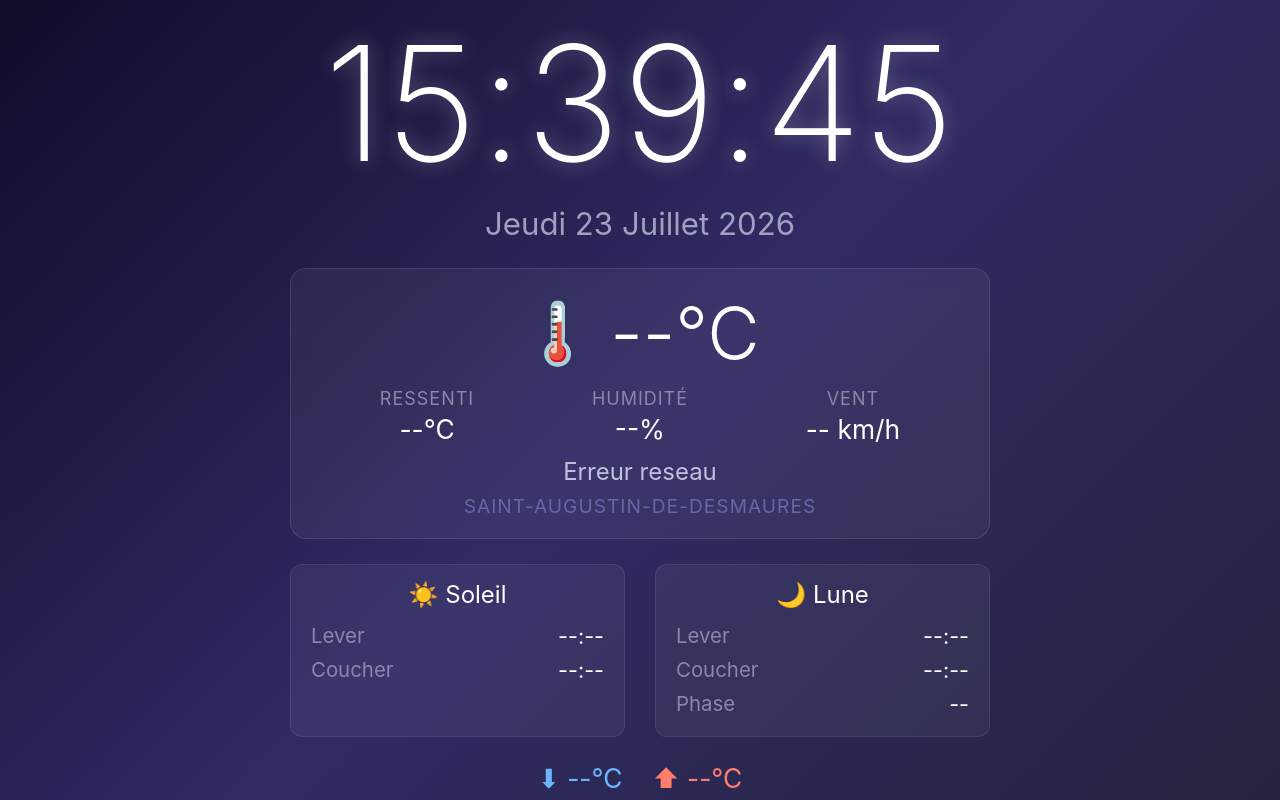
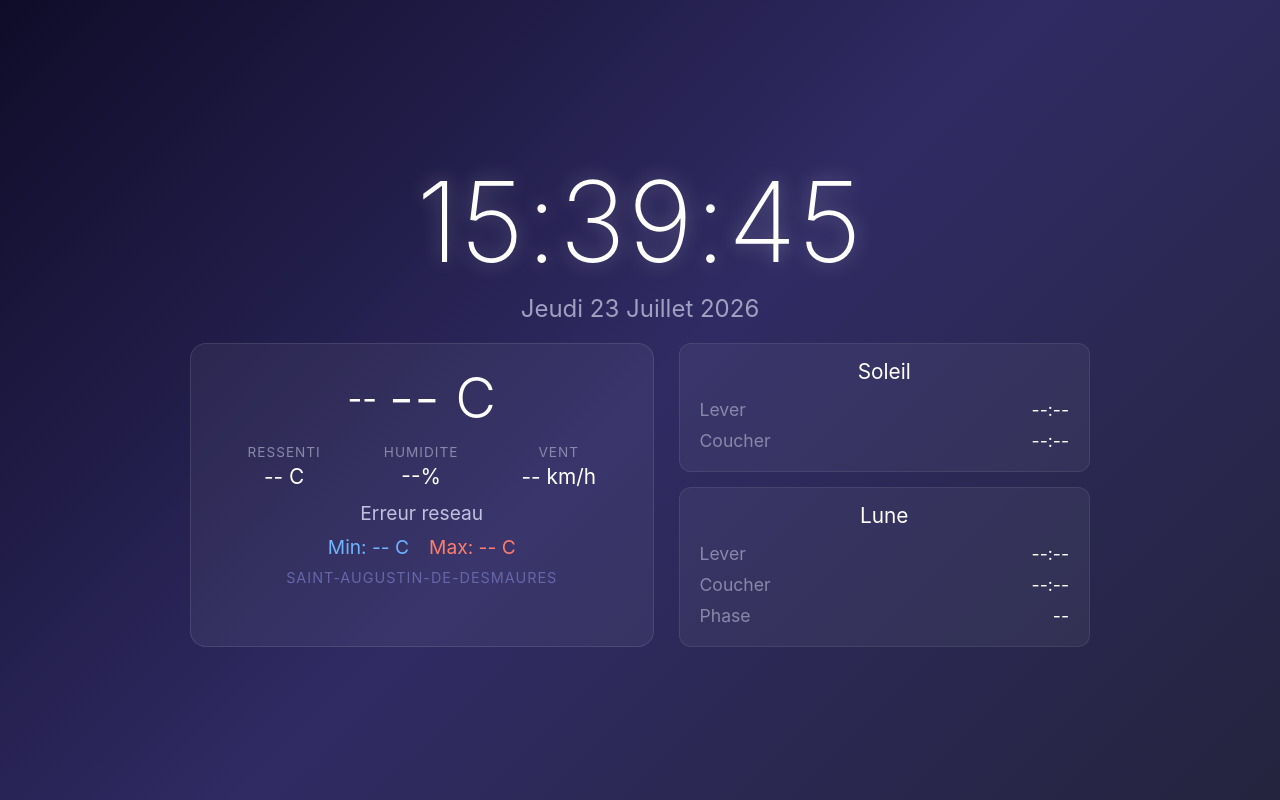
Before and after one commit to mbargone/Ipad-control-center, a Python web app: template templates/index.html in a window 1280 px wide. Run offline with Jinja, Linux system fonts and the light colour scheme; the template is opened without the code that fills it, so the values that code supplies are empty.

Commit message:
Layout cote a cote: meteo a gauche, soleil/lune a droite, tailles reduites

```diff
--- a/static/style.css
+++ b/static/style.css
@@ -16,13 +16,17 @@
 
 /* === Dashboard Layout === */
 .dashboard {
+    display: -webkit-flex;
     display: flex;
+    -webkit-flex-direction: column;
     flex-direction: column;
+    -webkit-align-items: center;
     align-items: center;
+    -webkit-justify-content: center;
     justify-content: center;
     height: 100vh;
     padding: 20px;
-    gap: 25px;
+    gap: 20px;
 }
 
 /* === Horloge === */
@@ -31,135 +35,106 @@
 }
 
 .time {
-    font-size: 10rem;
+    font-size: 7rem;
     font-weight: 200;
     letter-spacing: 2px;
     text-shadow: 0 0 20px rgba(255, 255, 255, 0.3);
 }
 
 .date {
-    font-size: 1.95rem;
+    font-size: 1.5rem;
     color: #a0a0c0;
     margin-top: 5px;
     text-transform: capitalize;
 }
 
-/* === Météo === */
+/* === Contenu principal: cote a cote === */
+.main-content {
+    display: -webkit-flex;
+    display: flex;
+    -webkit-flex-direction: row;
+    flex-direction: row;
+    gap: 25px;
+    width: 100%;
+    max-width: 900px;
+    -webkit-align-items: stretch;
+    align-items: stretch;
+}
+
+/* === Meteo (gauche) === */
 .weather-section {
+    -webkit-flex: 1;
+    flex: 1;
     text-align: center;
     background: rgba(255, 255, 255, 0.05);
     border-radius: 16px;
-    padding: 20px 30px;
-    backdrop-filter: blur(10px);
-    -webkit-backdrop-filter: blur(10px);
+    padding: 20px 25px;
     border: 1px solid rgba(255, 255, 255, 0.1);
-    width: 100%;
-    max-width: 700px;
 }
 
 .weather-header {
+    display: -webkit-flex;
     display: flex;
+    -webkit-align-items: center;
     align-items: center;
+    -webkit-justify-content: center;
     justify-content: center;
-    gap: 15px;
+    gap: 12px;
     margin-bottom: 12px;
 }
 
 .weather-icon {
-    font-size: 3.75rem;
+    font-size: 2rem;
 }
 
 .weather-temp {
-    font-size: 4.5rem;
+    font-size: 3.5rem;
     font-weight: 300;
 }
 
 .weather-details {
+    display: -webkit-flex;
     display: flex;
+    -webkit-justify-content: space-around;
     justify-content: space-around;
     margin: 12px 0;
 }
 
 .weather-detail {
+    display: -webkit-flex;
     display: flex;
+    -webkit-flex-direction: column;
     flex-direction: column;
+    -webkit-align-items: center;
     align-items: center;
 }
 
 .weather-detail .label {
-    font-size: 1.125rem;
+    font-size: 0.85rem;
     color: #8888aa;
     text-transform: uppercase;
     letter-spacing: 1px;
 }
 
 .weather-detail .value {
-    font-size: 1.65rem;
+    font-size: 1.3rem;
     margin-top: 4px;
 }
 
 .weather-condition {
-    font-size: 1.5rem;
+    font-size: 1.2rem;
     color: #c0c0e0;
     margin-top: 8px;
 }
 
-.location {
+.temp-range {
+    display: -webkit-flex;
+    display: flex;
+    -webkit-justify-content: center;
+    justify-content: center;
+    gap: 20px;
     font-size: 1.2rem;
-    color: #6666aa;
-    margin-top: 8px;
-    letter-spacing: 1px;
-    text-transform: uppercase;
-}
-
-/* === Astronomie === */
-.astro-section {
-    display: flex;
-    gap: 30px;
-    width: 100%;
-    max-width: 700px;
-    justify-content: center;
-}
-
-.astro-group {
-    background: rgba(255, 255, 255, 0.05);
-    border-radius: 12px;
-    padding: 15px 20px;
-    border: 1px solid rgba(255, 255, 255, 0.08);
-    flex: 1;
-}
-
-.astro-group h3 {
-    font-size: 1.5rem;
-    font-weight: 400;
-    margin-bottom: 10px;
-    text-align: center;
-}
-
-.astro-row {
-    display: flex;
-    justify-content: space-between;
-    padding: 4px 0;
-}
-
-.astro-label {
-    color: #8888aa;
-    font-size: 1.275rem;
-}
-
-.astro-value {
-    font-size: 1.35rem;
-}
-
-/* === Températures min/max === */
-.temp-range-section {
-    text-align: center;
-}
-
-.temp-range {
-    display: flex;
-    gap: 30px;
-    font-size: 1.65rem;
+    margin-top: 10px;
 }
 
 .temp-min {
@@ -170,43 +145,66 @@
     color: #ff7e6b;
 }
 
-/* === iPad Landscape Adjustments === */
-@media (orientation: landscape) and (max-height: 768px) {
-    .dashboard {
-        flex-direction: row;
-        flex-wrap: wrap;
-        justify-content: center;
-        align-items: center;
-        gap: 15px;
-    }
+.location {
+    font-size: 0.9rem;
+    color: #6666aa;
+    margin-top: 10px;
+    letter-spacing: 1px;
+    text-transform: uppercase;
+}
 
-    .clock-section {
-        width: 100%;
+/* === Astronomie (droite) === */
+.astro-section {
+    -webkit-flex: 1;
+    flex: 1;
+    display: -webkit-flex;
+    display: flex;
+    -webkit-flex-direction: column;
+    flex-direction: column;
+    gap: 15px;
+}
+
+.astro-group {
+    background: rgba(255, 255, 255, 0.05);
+    border-radius: 12px;
+    padding: 15px 20px;
+    border: 1px solid rgba(255, 255, 255, 0.08);
+    -webkit-flex: 1;
+    flex: 1;
+}
+
+.astro-group h3 {
+    font-size: 1.3rem;
+    font-weight: 400;
+    margin-bottom: 10px;
+    text-align: center;
+}
+
+.astro-row {
+    display: -webkit-flex;
+    display: flex;
+    -webkit-justify-content: space-between;
+    justify-content: space-between;
+    padding: 5px 0;
+}
+
+.astro-label {
+    color: #8888aa;
+    font-size: 1.1rem;
+}
+
+.astro-value {
+    font-size: 1.1rem;
+}
+
+/* === iPad Portrait === */
+@media (max-width: 768px) {
+    .main-content {
+        -webkit-flex-direction: column;
+        flex-direction: column;
     }
 
     .time {
-        font-size: 8rem;
-    }
-
-    .weather-section,
-    .astro-section {
-        max-width: 45%;
+        font-size: 5rem;
     }
 }
-
-/* === Petit écran iPad === */
-@media (max-width: 768px) {
-    .time {
-        font-size: 7rem;
-    }
-
-    .dashboard {
-        gap: 15px;
-        padding: 15px;
-    }
-
-    .astro-section {
-        flex-direction: column;
-        gap: 10px;
-    }
-}
--- a/templates/index.html
+++ b/templates/index.html
@@ -16,19 +16,21 @@
             <div class="date" id="date">--</div>
         </section>
 
-        <!-- Météo -->
-        <section class="weather-section">
+        <!-- Contenu principal: meteo + astro cote a cote -->
+        <section class="main-content">
+            <!-- Meteo (gauche) -->
+            <div class="weather-section">
                 <div class="weather-header">
-                <span class="weather-icon" id="weather-icon">🌡️</span>
-                <span class="weather-temp" id="temperature">--°C</span>
+                    <span class="weather-icon" id="weather-icon">--</span>
+                    <span class="weather-temp" id="temperature">-- C</span>
                 </div>
                 <div class="weather-details">
                     <div class="weather-detail">
                         <span class="label">Ressenti</span>
-                    <span class="value" id="feels-like">--°C</span>
+                        <span class="value" id="feels-like">-- C</span>
                     </div>
                     <div class="weather-detail">
-                    <span class="label">Humidité</span>
+                        <span class="label">Humidite</span>
                         <span class="value" id="humidity">--%</span>
                     </div>
                     <div class="weather-detail">
@@ -37,13 +39,17 @@
                     </div>
                 </div>
                 <div class="weather-condition" id="condition">--</div>
+                <div class="temp-range">
+                    <span class="temp-min" id="temp-min">Min: -- C</span>
+                    <span class="temp-max" id="temp-max">Max: -- C</span>
+                </div>
                 <div class="location">Saint-Augustin-de-Desmaures</div>
-        </section>
+            </div>
 
-        <!-- Soleil et Lune -->
-        <section class="astro-section">
+            <!-- Astronomie (droite) -->
+            <div class="astro-section">
                 <div class="astro-group">
-                <h3>☀️ Soleil</h3>
+                    <h3>Soleil</h3>
                     <div class="astro-row">
                         <span class="astro-label">Lever</span>
                         <span class="astro-value" id="sunrise">--:--</span>
@@ -54,7 +60,7 @@
                     </div>
                 </div>
                 <div class="astro-group">
-                <h3>🌙 Lune</h3>
+                    <h3>Lune</h3>
                     <div class="astro-row">
                         <span class="astro-label">Lever</span>
                         <span class="astro-value" id="moonrise">--:--</span>
@@ -68,13 +74,6 @@
                         <span class="astro-value" id="moon-phase">--</span>
                     </div>
                 </div>
-        </section>
-
-        <!-- Températures du jour -->
-        <section class="temp-range-section">
-            <div class="temp-range">
-                <span class="temp-min" id="temp-min">⬇ --°C</span>
-                <span class="temp-max" id="temp-max">⬆ --°C</span>
             </div>
         </section>
     </div>
```
Lines whose indentation alone changed are shown as unchanged.
